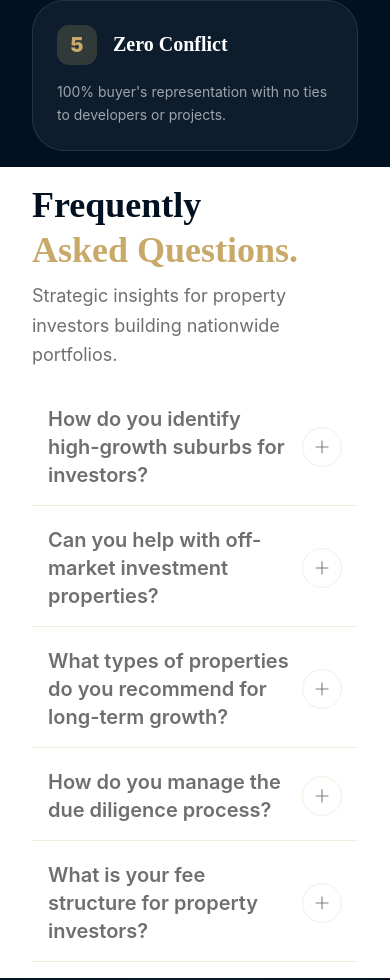
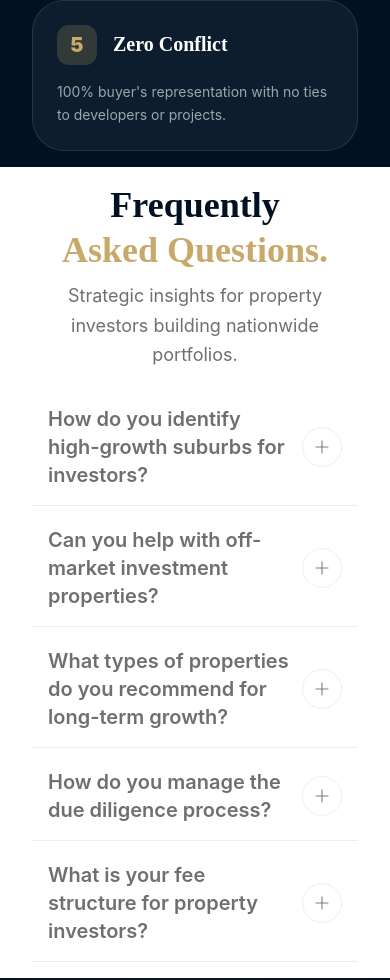
Before and after one commit to jasvithlani1/jj-property-online, a React (Vite) app: page /services/property-investors in a window 390 px wide. Shown: the part 9717-10697 px from the top of the page. Built offline with nearby package versions, Linux system fonts and the light colour scheme; no server answers.

Commit message:
Update SMSF page FAQ title to Frequently Asked Questions

```diff
--- a/src/pages/PropertyInvestors.tsx
+++ b/src/pages/PropertyInvestors.tsx
@@ -464,12 +464,12 @@ export default function PropertyInvestors() {
  {/* FAQ Section */}
  <section className="relative py-4 bg-white px-8">
   <div className="max-w-7xl mx-auto grid grid-cols-1 lg:grid-cols-12 gap-6 lg:gap-16">
-  <div className="lg:col-span-4">
-  <h2 className="text-4xl md:text-5xl font-sans font-black text-[#011122] leading-tight mb-2 text-left">
+  <div className="lg:col-span-4 text-center lg:text-left">
+  <h2 className="text-4xl md:text-5xl font-sans font-black text-[#011122] leading-tight mb-2 text-center lg:text-left">
   Frequently <br />
   <span className="text-gold">Asked Questions.</span>
   </h2>
-  <p className="text-muted text-lg font-sans leading-relaxed text-left">Strategic insights for property investors building nationwide portfolios.</p>
+  <p className="text-muted text-lg font-sans leading-relaxed text-center lg:text-left">Strategic insights for property investors building nationwide portfolios.</p>
   </div>
 
   <div className="lg:col-span-8 flex flex-col gap-2">
--- a/src/pages/SmsfProperty.tsx
+++ b/src/pages/SmsfProperty.tsx
@@ -368,7 +368,7 @@ export default function SmsfProperty() {
  {/* Centered Header */}
  <div className="text-center mb-6">
  <h2 className="text-4xl md:text-5xl font-sans font-black text-[#011122] leading-tight mb-2">
- SMSF <span className="text-gold">Questions.</span>
+ Frequently <span className="text-gold">Asked Questions</span>
  </h2>
  <p className="text-muted text-lg font-sans leading-relaxed">Essential insights for buying residential property within super.</p>
  </div>
```
